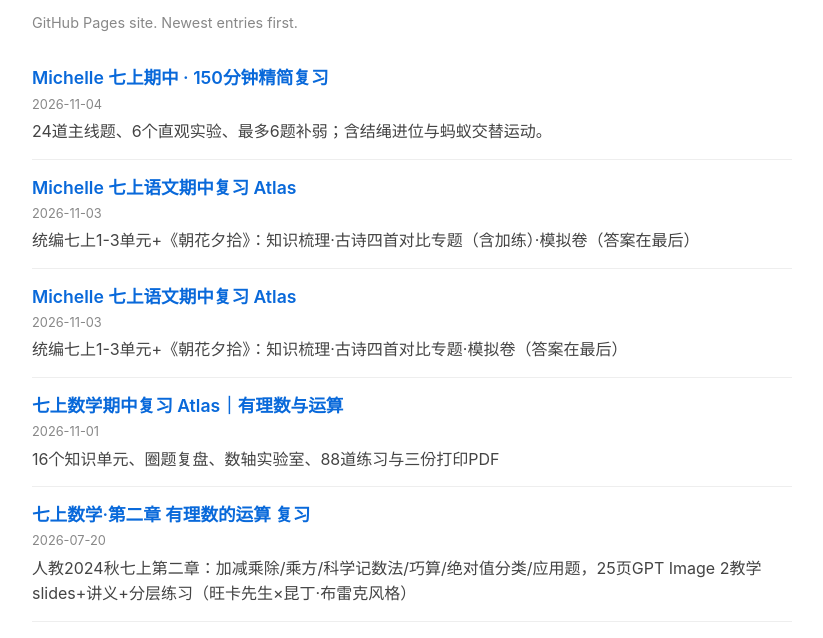
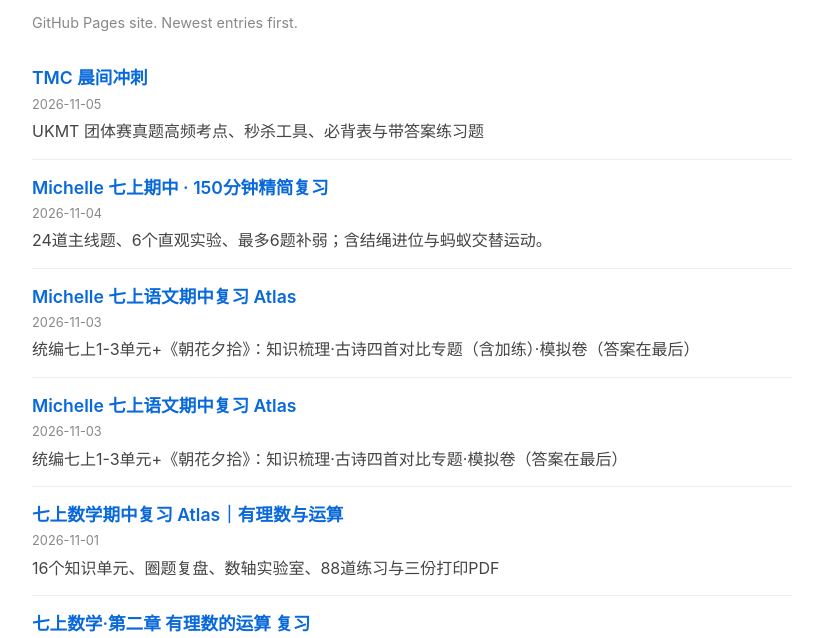
Before and after one commit to JimEverest/pages, a plain HTML site: page index.html in a window 1280 px wide. Shown: the part 94-732 px from the top of the page, without its empty margins (228-1051 px from the left). Drawn offline with Linux system fonts and the light colour scheme.

Commit message:
index: add TMC 晨间冲刺

```diff
--- a/index.html
+++ b/index.html
@@ -20,6 +20,12 @@
   <h1>JimEverest / pages</h1>
   <p class="muted">GitHub Pages site. Newest entries first.</p>
   <ul id="content-list">
+    <li class="entry" data-date="2026-11-05">
+      <a href="https://jimeverest.github.io/pages/tmc-morning/">TMC 晨间冲刺</a>
+      <time datetime="2026-11-05">2026-11-05</time>
+      <span class="desc">UKMT 团体赛真题高频考点、秒杀工具、必背表与带答案练习题</span>
+    </li>
+
     <li class="entry" data-date="2026-11-04">
       <a href="g7-midterm-sprint/">Michelle 七上期中 · 150分钟精简复习</a>
       <time datetime="2026-11-04">2026-11-04</time>
```
